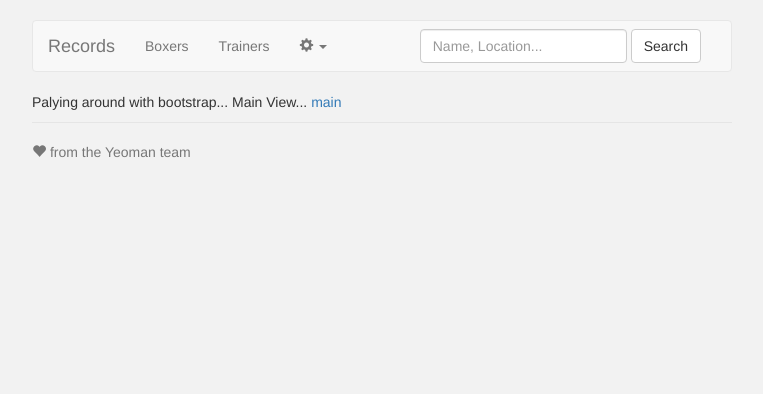
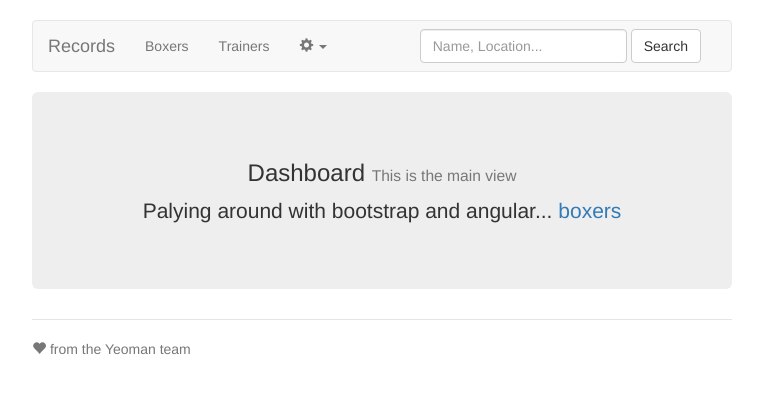
Before and after one commit to razbomi/boxing-angular-client, a website: page app/index.html at #/dashboard in a window 1280 px wide. Shown: the whole page, without its empty margins (258-1021 px from the left). Drawn offline with nearby package versions, Linux system fonts and the light colour scheme; some packages are replaced by stand-ins of ours; files that its build step writes are made by us from their sources; a script that the page names is missing.

Commit message:
Playing with bootstrap

```diff
--- a/app/styles/main.css
+++ b/app/styles/main.css
@@ -2,7 +2,7 @@
 body {
   padding-top: 20px;
   padding-bottom: 20px;
-  background-color: #f2f2f2;
+  /*background-color: #f2f2f2;*/
 }
 
 /* Everything but the jumbotron gets side spacing for mobile first views */
--- a/app/views/main.html
+++ b/app/views/main.html
@@ -1,5 +1,8 @@
 <div class="container">
-    <ng-include src="'/views/navigation.html'"></ng-include>
-    <p>Palying around with bootstrap... Main View... <a href="#/header">main</a></p>
-    <ng-include src="'/views/footer.html'"></ng-include>
+  <ng-include src="'/views/navigation.html'"></ng-include>
+  <div class="jumbotron">
+    <h3>Dashboard <small>This is the main view</small></h3>
+    <p>Palying around with bootstrap and angular... <a href="#" ng-href="/boxers">boxers</a></p>
+  </div>
+  <ng-include src="'/views/footer.html'"></ng-include>
 </div>
```
Also changed, not shown: app/views/trainers.html (+1 -1 lines).
